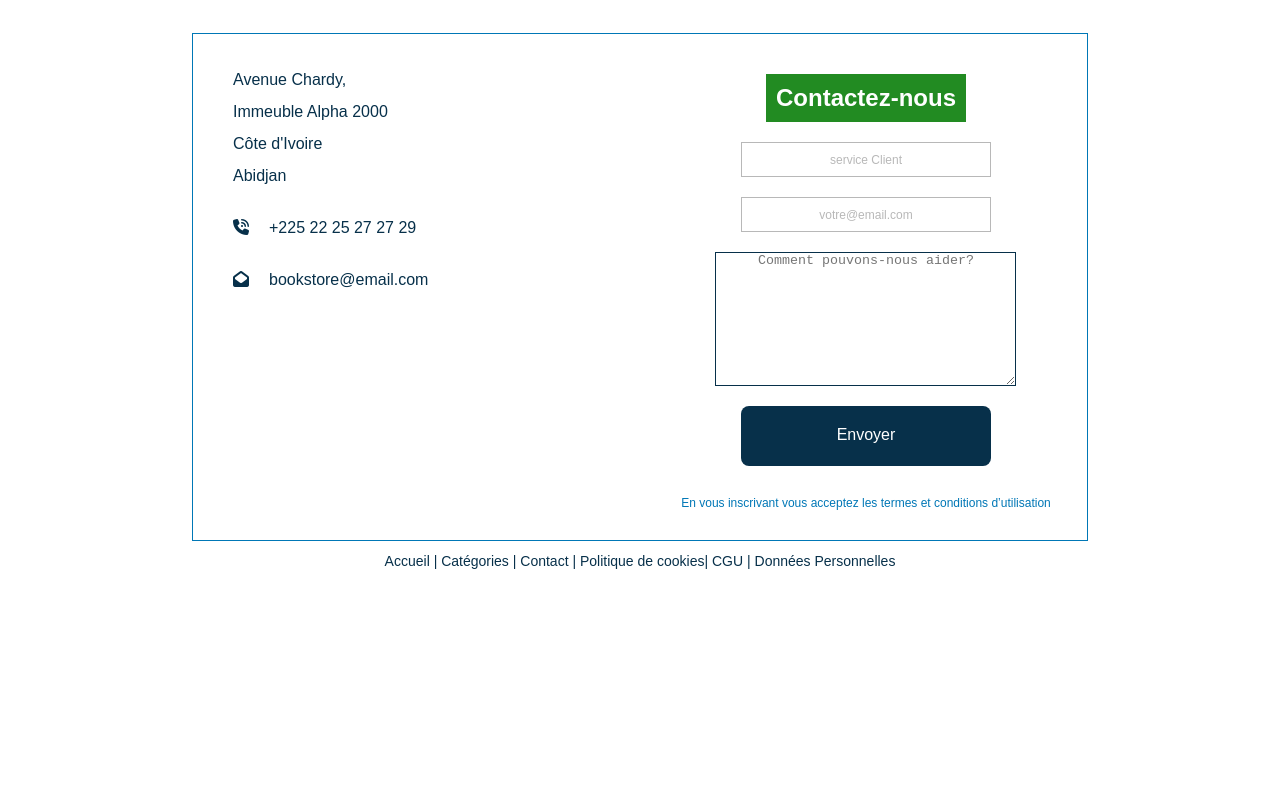
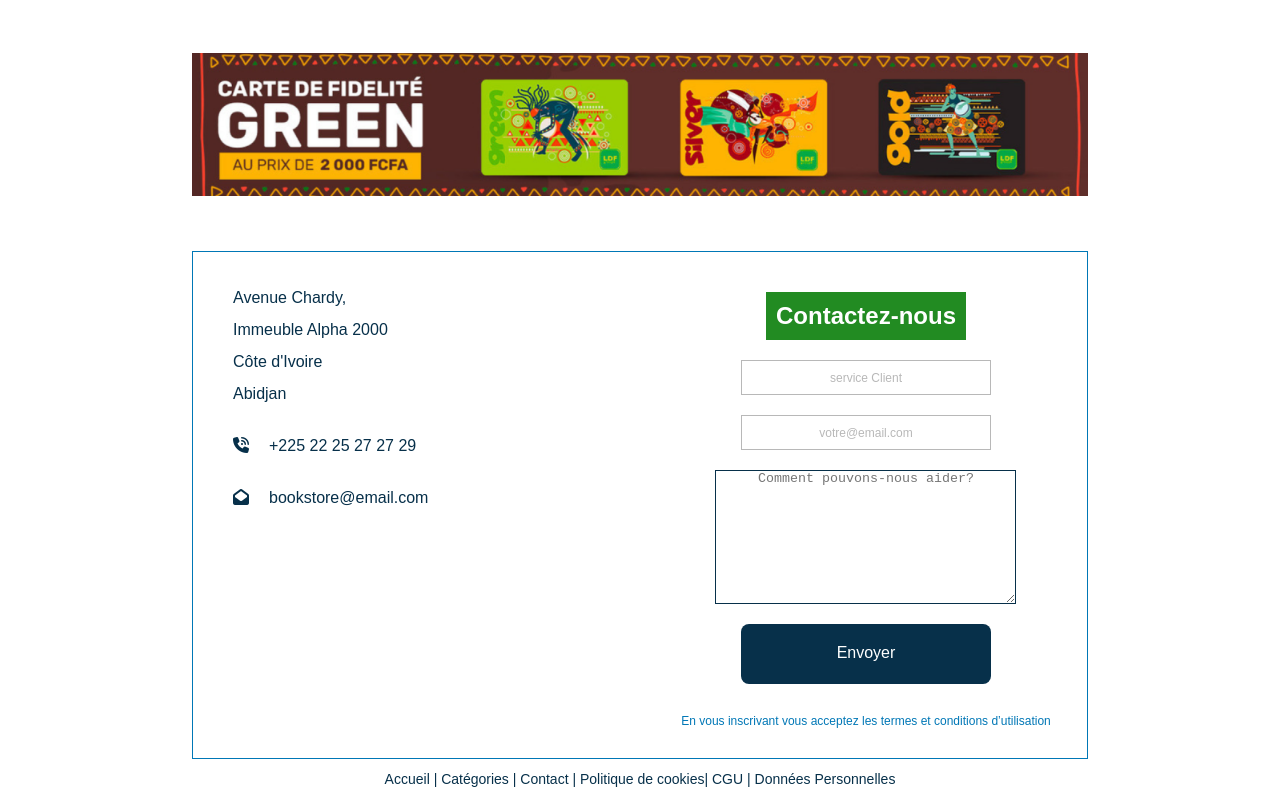
Before and after one commit to alexkanga/bookstore, a plain HTML site: page contact.html in a window 1280 px wide. Shown: the part 71-870 px from the top of the page. Before the commit the page ends 800 px from the top, so only its background shows below. Drawn offline with Linux system fonts and the light colour scheme.

Commit message:
add image to contact page

```diff
--- a/contact.html
+++ b/contact.html
@@ -46,6 +46,10 @@
         </div>
       </header>
       <main>
+        <div class="separator"></div>
+        <div class="feature-image">
+          <img src="./images/fetaure-image.png" alt="feature-image">
+        </div>
         <section class="heros contact">
           <div class="heros-top">
             <div class="heros-left">
```
